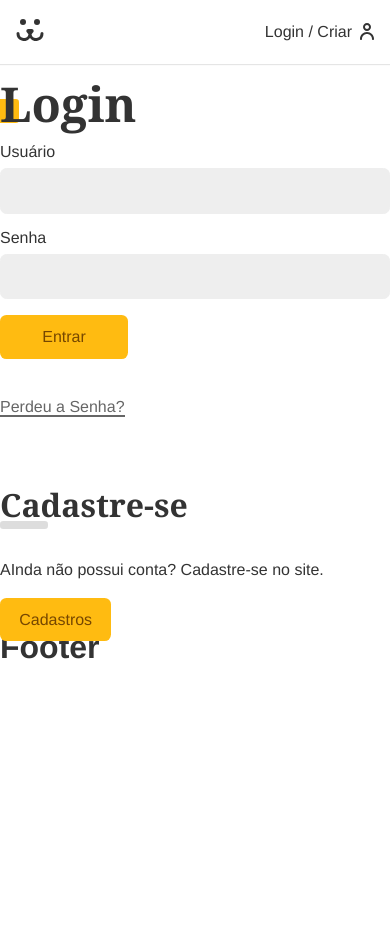
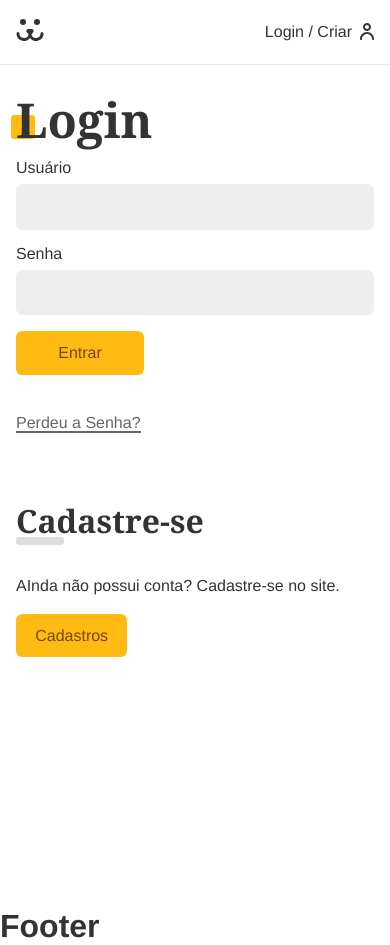
Before and after one commit to brennolemos/dogs, a React (Create React App) app: page /login in a window 390 px wide. Before the commit the page ends 844 px from the top, so only its background shows below. Built offline with nearby package versions, Linux system fonts and the light colour scheme.

Commit message:
Login Background

```diff
--- a/src/components/Header.css
+++ b/src/components/Header.css
@@ -18,13 +18,13 @@
   padding: 0.5rem 0;
 }
 
-.login {
+.loginHeader {
   color: #333;
   display: flex;
   align-items: center;
 }
 
-.login::after {
+.loginHeader::after {
   content: '';
   display: inline-block;
   width: 14px;
--- a/src/components/Header.js
+++ b/src/components/Header.js
@@ -14,12 +14,12 @@ const Header = () => {
           <Dogs />
         </Link>
         {data ? (
-          <Link className="login" to="/conta">
+          <Link className="loginHeader" to="/conta">
             {data.nome}
             <button onClick={userLogout}>Sair</button>
           </Link>
         ) : (
-          <Link className="login" to="/login">
+          <Link className="loginHeader" to="/login">
             Login / Criar
           </Link>
         )}
--- /dev/null
+++ b/src/components/Login/Login.css
@@ -0,0 +1,30 @@
+.login {
+  display: grid;
+  grid-template-columns: 1fr 1fr;
+  min-height: 100vh;
+  gap: 2rem;
+}
+
+.login::before {
+  content: '';
+  display: block;
+  background: url('../../Assets/login.jpg') no-repeat center center;
+  background-size: cover;
+}
+
+.forms {
+  max-width: 30rem;
+  padding: 1rem;
+}
+
+@media (max-width: 40rem) {
+  .login {
+    grid-template-columns: 1fr;
+  }
+  .login::before {
+    display: none;
+  }
+  .forms {
+    max-width: 100%;
+  }
+}
--- a/src/components/Login/Login.js
+++ b/src/components/Login/Login.js
@@ -5,18 +5,23 @@ import LoginCreate from './LoginCreate';
 import LoginPasswordLost from './LoginPasswordLost';
 import LoginPasswordReset from './LoginPasswordReset';
 import { UserContext } from '../../UserContext';
+import './Login.css';
 
 const Login = () => {
   const { login } = React.useContext(UserContext);
 
   if (login === true) return <Navigate to="/conta" />;
   return (
+    <section className="login">
+      <div className="forms">
         <Routes>
           <Route path="/" element={<LoginForm />} />
           <Route path="criar" element={<LoginCreate />} />
           <Route path="perdeu" element={<LoginPasswordLost />} />
           <Route path="resetar" element={<LoginPasswordReset />} />
         </Routes>
+      </div>
+    </section>
   );
 };
 
```
Lines whose indentation alone changed are shown as unchanged.
